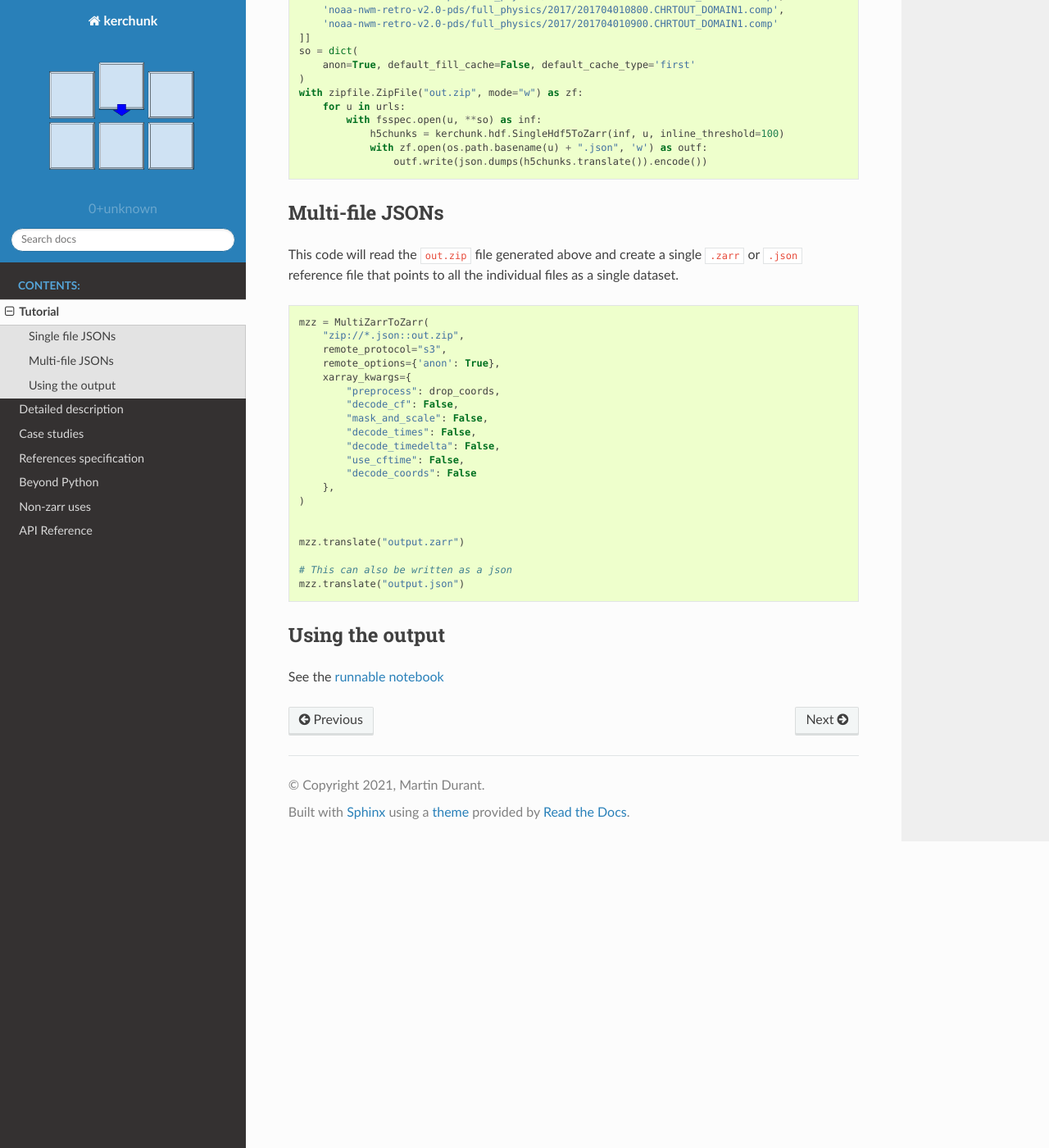
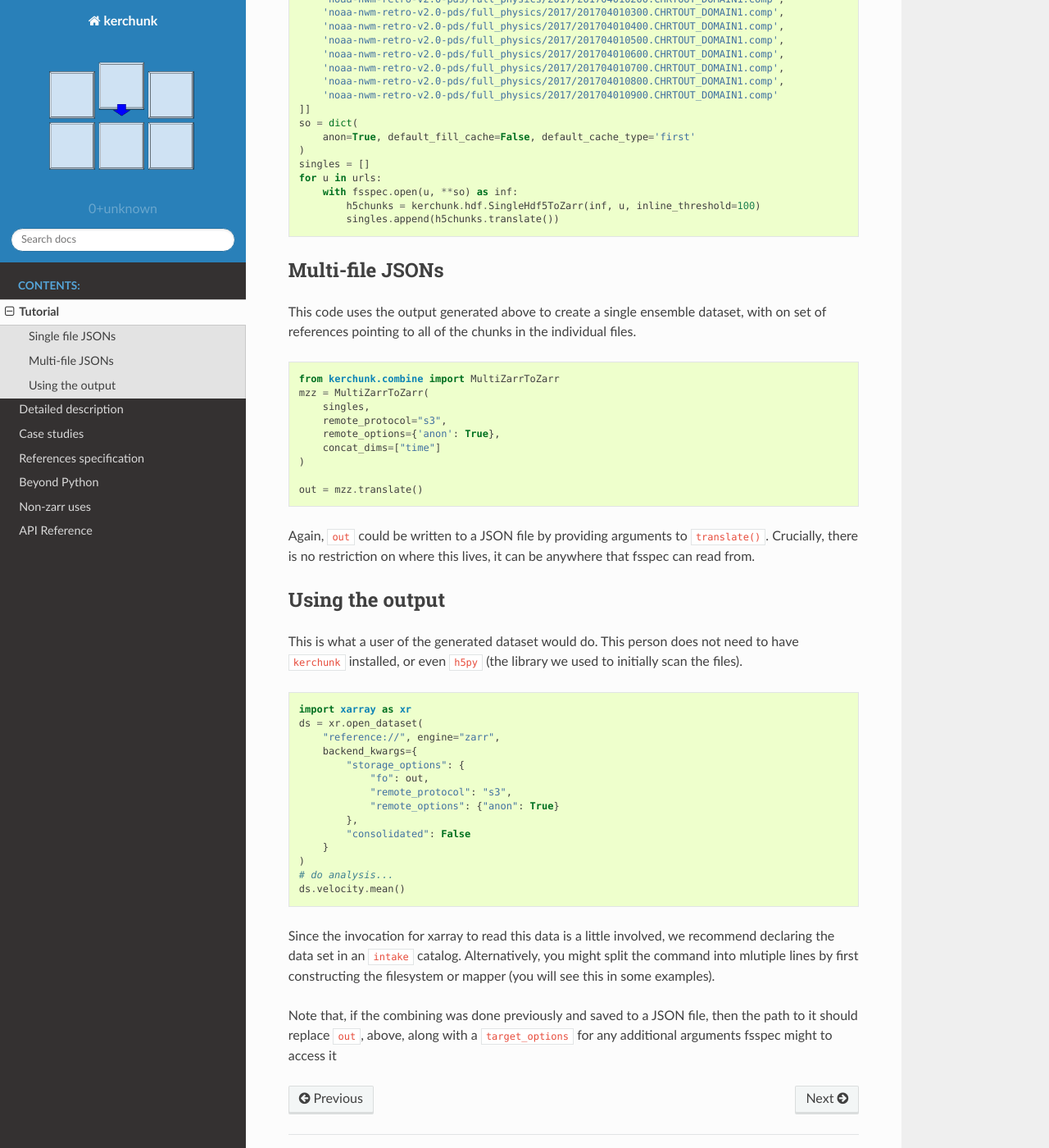
Before and after one commit to fsspec/kerchunk, a Sphinx documentation site: the page built from docs/source/test_example.rst, in a window 1280 px wide and 1400 px high, scrolled down 557 px. Shown: the whole window at 82% size. Built offline with Sphinx 7.4.7 and the Read the Docs theme 2.0.0, drawn with Linux system fonts in a browser that asks for light colours; some of the changed text lies outside the part shown.

Commit message:
remake tutorial

```diff
--- a/docs/source/test_example.rst
+++ b/docs/source/test_example.rst
@@ -1,18 +1,20 @@
 Tutorial
 ********
 
-This is a run-through example for how to use this package.
+This is a run-through example for how to use this package. We scan a set of netCDF4/HDF5 files,
+and create a single emsemble, virtual dataset, which can be read in parallel from remote
+using ``zarr``.
 
 Single file JSONs
 =================
 
-This will create a ``.json`` file for each of the files defined in ``urllist`` into a file called
-``out.zip``.
+This will create a ``.json`` file for each of the files defined in ``urllist``. In this case,
+we simply keep the resultant reference sets in memory, but we could have written them into
+JSON files. Writing to files is useful, so that we can access the individual datasets, or
+redo the combine (which is the next step, below).
 
 .. code-block:: python
 
-    import os
-    import zipfile
     import kerchunk.hdf
     import fsspec
 
@@ -31,47 +33,63 @@ This will create a ``.json`` file for each of the files defined in ``urllist`` i
     so = dict(
         anon=True, default_fill_cache=False, default_cache_type='first'
     )
-    with zipfile.ZipFile("out.zip", mode="w") as zf:
-        for u in urls:
-            with fsspec.open(u, **so) as inf:
-                h5chunks = kerchunk.hdf.SingleHdf5ToZarr(inf, u, inline_threshold=100)
-                with zf.open(os.path.basename(u) + ".json", 'w') as outf:
-                    outf.write(json.dumps(h5chunks.translate()).encode())
+    singles = []
+    for u in urls:
+        with fsspec.open(u, **so) as inf:
+            h5chunks = kerchunk.hdf.SingleHdf5ToZarr(inf, u, inline_threshold=100)
+            singles.append(h5chunks.translate())
 
 
 Multi-file JSONs
 ================
 
-This code will read the ``out.zip`` file generated above and create a single ``.zarr``
-or ``.json`` reference file that points to all the individual files as a single dataset.
+This code uses the output generated above to create a single ensemble dataset, with
+on set of references pointing to all of the chunks in the individual files.
 
 .. code-block:: python
 
+    from kerchunk.combine import MultiZarrToZarr
     mzz = MultiZarrToZarr(
-        "zip://*.json::out.zip",
+        singles,
         remote_protocol="s3",
         remote_options={'anon': True},
-        xarray_kwargs={
-            "preprocess": drop_coords,
-            "decode_cf": False,
-            "mask_and_scale": False,
-            "decode_times": False,
-            "decode_timedelta": False,
-            "use_cftime": False,
-            "decode_coords": False
-        },
+        concat_dims=["time"]
     )
 
+    out = mzz.translate()
 
-    mzz.translate("output.zarr")
-
-    # This can also be written as a json
-    mzz.translate("output.json")
-
+Again, ``out`` could be written to a JSON file by providing arguments to
+``translate()``. Crucially, there is no restriction on where
+this lives, it can be anywhere that fsspec can read from.
 
 Using the output
 ================
 
-See the `runnable notebook`_
+This is what a user of the generated dataset would do. This person does not need to have
+``kerchunk`` installed, or even ``h5py`` (the library we used to initially scan the files).
 
-.. _runnable notebook: https://binder.pangeo.io/v2/gh/lsterzinger/fsspec-reference-maker-tutorial/main
+.. code-block:: python
+
+    import xarray as xr
+    ds = xr.open_dataset(
+        "reference://", engine="zarr",
+        backend_kwargs={
+            "storage_options": {
+                "fo": out,
+                "remote_protocol": "s3",
+                "remote_options": {"anon": True}
+            },
+            "consolidated": False
+        }
+    )
+    # do analysis...
+    ds.velocity.mean()
+
+Since the invocation for xarray to read this data is a little involved, we recommend
+declaring the data set in an ``intake`` catalog. Alternatively, you might split the command
+into mlutiple lines by first constructing the filesystem or mapper (you will see this in some
+examples).
+
+Note that, if the combining was done previously and saved to a JSON file, then the path to
+it should replace ``out``, above, along with a ``target_options`` for any additional
+arguments fsspec might to access it
```
Also changed, not shown: 1 other file.
